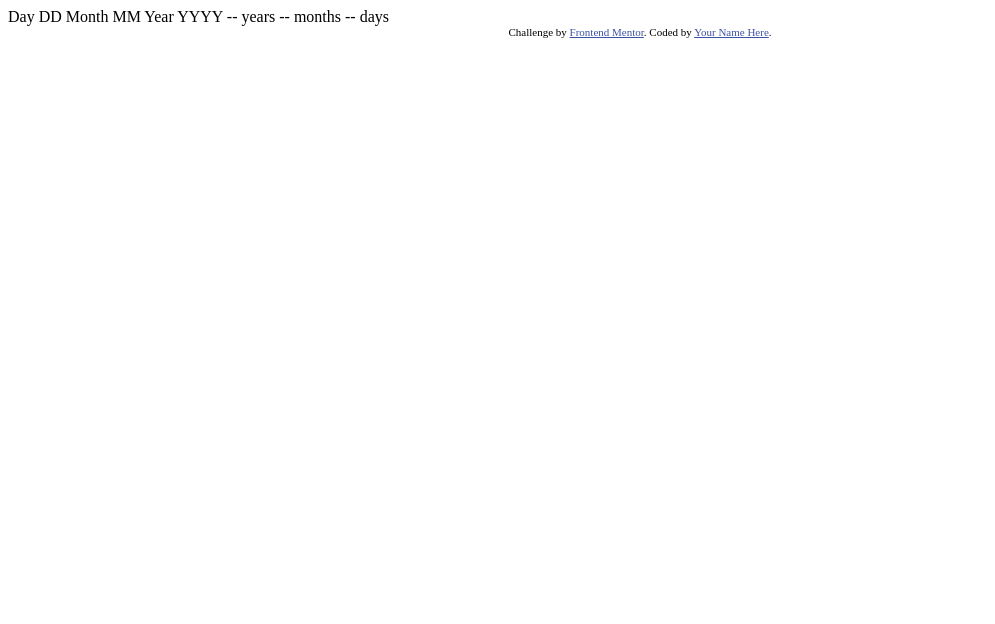
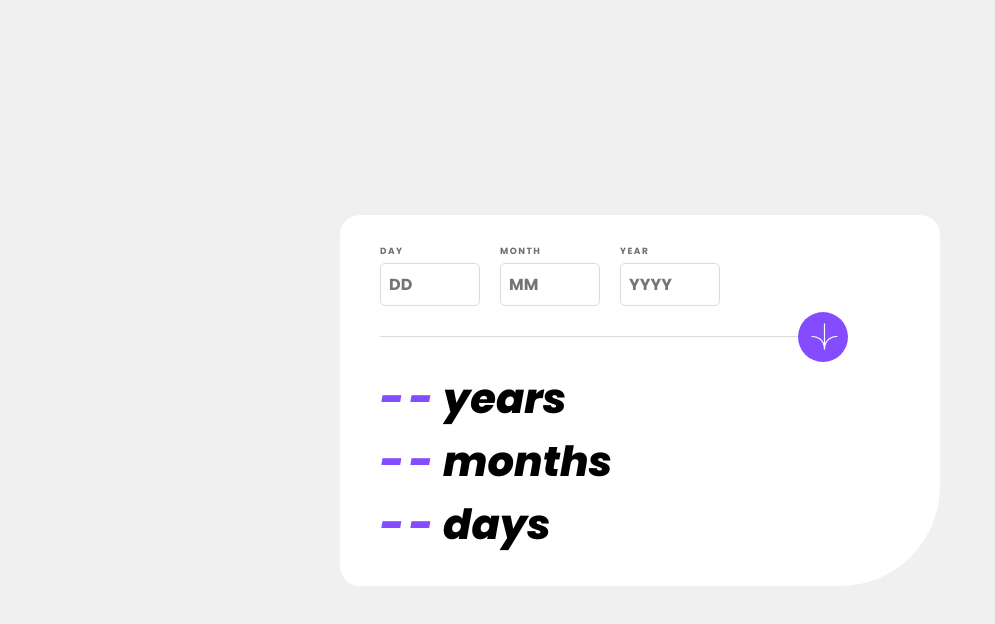
Before and after one commit to slavangrch/frontend-mentor-challenges, a plain HTML site: page age-calculator-app-main/index.html in a window 1280 px wide. Shown: the whole page, without its empty margins (0-995 px from the left). Drawn offline with Linux system fonts and the light colour scheme.

Commit message:
add styles and basic calculate logic

```diff
--- a/age-calculator-app-main/index.html
+++ b/age-calculator-app-main/index.html
@@ -2,36 +2,42 @@
 <html lang="en">
 <head>
   <meta charset="UTF-8">
-  <meta name="viewport" content="width=device-width, initial-scale=1.0"> <!-- displays site properly based on user's device -->
-
-  <link rel="icon" type="image/png" sizes="32x32" href="./assets/images/favicon-32x32.png">
-
-  <title>Frontend Mentor | Age calculator app</title>
-
-  <!-- Feel free to remove these styles or customise in your own stylesheet 👍 -->
-  <style>
-    .attribution { font-size: 11px; text-align: center; }
-    .attribution a { color: hsl(228, 45%, 44%); }
-  </style>
+  <meta name="viewport" content="width=device-width, initial-scale=1.0">
+  <title>Age calculator app</title>
+  <link rel="stylesheet" href="style.css">
+  <script src="script.js" defer></script>
 </head>
 <body>
+  <div class="container">
+    <div class="date">
+      <div class="box">
+        <label for="day">DAY</label>
+        <input name="day" type="number" placeholder="DD">
+        <p class="error-empty-field">This field is required</p>
+      </div>
+      <div class="box">
+        <label for="month">MONTH</label>
+        <input name="month" type="number" placeholder="MM">
+        <p class="error-empty-field">This field is required</p>
+      </div>
+      <div class="box">
+        <label for="year">YEAR</label>
+        <input name="year" type="number" placeholder="YYYY">
+        <p class="error-empty-field">This field is required</p>
+      </div>
+    </div>
 
-  Day
-  DD
+    <div class="line">
+      <div class="circle"><img class="icon" src="assets/images/icon-arrow.svg" alt="Arrow"></div>
+        <!-- <svg class="icon" xmlns="http://www.w3.org/2000/svg" width="46" height="44" viewBox="0 0 46 44"><g fill="none" stroke="#FFF" stroke-width="2"><path d="M1 22.019C8.333 21.686 23 25.616 23 44M23 44V0M45 22.019C37.667 21.686 23 25.616 23 44"/></g></svg> -->
+      </img>
+    </div>
 
-  Month
-  MM
-
-  Year
-  YYYY
-
-  -- years
-  -- months
-  -- days
-
-  <div class="attribution">
-    Challenge by <a href="https://www.frontendmentor.io?ref=challenge" target="_blank">Frontend Mentor</a>.
-    Coded by <a href="#">Your Name Here</a>.
+    <div class="calculator">
+      <p><span>--</span>years</p>
+      <p><span>--</span>months</p>
+      <p><span>--</span>days</p>
+    </div>
   </div>
 </body>
 </html>
--- /dev/null
+++ b/age-calculator-app-main/script.js
@@ -0,0 +1,23 @@
+
+const date =  document.querySelectorAll('.date input');
+const button = document.querySelector('.circle');
+const spans = document.querySelectorAll('.calculator span');
+
+
+function calculateAge() {
+    const currentDate = new Date();
+    const birthDate = new Date(+date[2].value, +date[1].value-1, +date[0].value);
+    const age = new Date(currentDate.getTime() - birthDate.getTime());
+
+    const years = age.getUTCFullYear() - 1970;
+    const months = age.getUTCMonth();
+    const days = age.getUTCDate() - 1;
+
+    spans[0].textContent = years;
+    spans[1].textContent = months;
+    spans[2].textContent = days;
+}
+
+button.addEventListener('click', calculateAge)
+
+// console.log(+date[2].value);
--- /dev/null
+++ b/age-calculator-app-main/style.css
@@ -0,0 +1,155 @@
+@import url('https://fonts.googleapis.com/css2?family=Poppins:ital,wght@0,700;1,400;1,800&display=swap');
+
+:root {
+    --purple: hsl(259, 100%, 65%);
+    --light-red: hsl(0, 100%, 67%);
+    --white: hsl(0, 0%, 100%);
+    --off-white: hsl(0, 0%, 94%);
+    --light-grey: hsl(0, 0%, 86%);
+    --smokey-grey: hsl(0, 1%, 44%);
+    --off-black: hsl(0, 0%, 8%);
+    --fs: 32px;
+    --ff: 'Poppins', sans-serif;
+}
+* {
+    box-sizing: border-box;
+    margin: 0;
+    padding: 0;
+}
+
+body {
+    background-color: var(--off-white);
+    display: flex;
+    justify-content: center;
+    align-items: center;
+    height: 100vh;
+    font-family: var(--ff);
+    font-size: var(--fs);
+
+}
+
+.container {
+    display: flex;
+    flex-direction: column;
+    background-color: var(--white);
+    padding: 30px 40px;
+    max-width: 640px;
+    min-width: 600px;
+    border-radius: 20px;
+    border-bottom-right-radius: 100px;
+    /* width: 80%; */
+}
+
+.date {
+    display: flex;
+    width: 60%;
+
+}
+
+.error-empty-field {
+    margin-top: 5px;
+    font-size: 30%;
+    color: var(--light-red);
+    font-weight: 400;
+    font-style: italic;
+    display: none;
+}
+
+.date.error input {
+    border: 1px solid var(--light-red);
+}
+
+.date.error .error-empty-field {
+    display: block;
+}
+
+.date.error label {
+    color: var(--light-red);
+}
+
+.box {
+    display: flex;
+    flex-direction: column;
+    margin-right: 20px;
+}
+
+.box input {
+    font-family: inherit;
+    width: 100px;
+    padding: 8px;
+    font-size: 50%;
+    border: 1px solid var(--light-grey);
+    border-radius: 5px;
+    color: var(--smokey-grey);
+    cursor: pointer;
+}
+
+.box label {
+   font-size: 28%;
+   letter-spacing: 1.5px;
+   color: var(--smokey-grey);
+   margin-bottom: 5px;
+}
+
+.line {
+    border-top: 0.5px solid var(--light-grey);
+    margin: 30px 0;
+    width: 90%;
+    position: relative;
+    background-color: transparent;
+}
+
+.line .circle {
+    background-color: var(--purple);
+    width: 50px;
+    height: 50px;
+    border-radius: 50%;
+    position: absolute;
+    top: 0;
+    right: 0;
+    transform: translateY(-50%);
+    cursor: pointer;
+}
+.line .circle:hover {
+    background-color: var(--off-black);
+    transition: background-color 0.3s;
+}
+
+/* .calculator__user-input-btn {
+    position: absolute;
+    right: 0;
+    bottom: -33px;
+    width: 66px;
+    height: 66px;
+    background-color: hsl(259, 100%, 65%);
+    border: none;
+    border-radius: 50%;
+    cursor: pointer;
+    transition: all 0.15s;
+    transition: background-color 0.4s;
+    scale: 1;
+  } */
+
+
+.icon {
+    position: absolute;
+    top: 11px;
+    right: 10px;
+    text-align: center;
+    /* text-align: center; */
+    width: 55%;
+    height: 55%;
+    /* transform: translateY(-50%); */
+}
+
+.calculator {
+    font-size: 130%;
+    font-style: italic;
+    font-weight: 600;
+}
+
+.calculator span {
+    color: var(--purple);
+    letter-spacing: 5px;
+    margin-right: 5px;
+}
```
